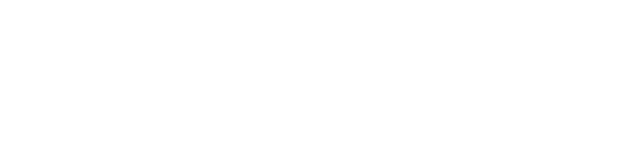
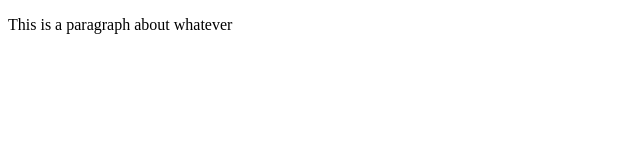
Before and after one commit to Izzyb0706/html-widgets-and-git-intro, a plain HTML site: page empty.html in a window 1280 px wide. Shown: the whole page, without its empty margins (0-640 px from the left). Drawn offline with Linux system fonts and the light colour scheme.

Commit message:
Update empty.html

```diff
--- a/empty.html
+++ b/empty.html
@@ -5,5 +5,7 @@
     <meta name="viewport" content="width=device-width, initial-scale=1.0" />
     <title>Document</title>
   </head>
-  <body></body>
+  <body>
+    <p>This is a paragraph about whatever</p>
+  </body>
 </html>
```
